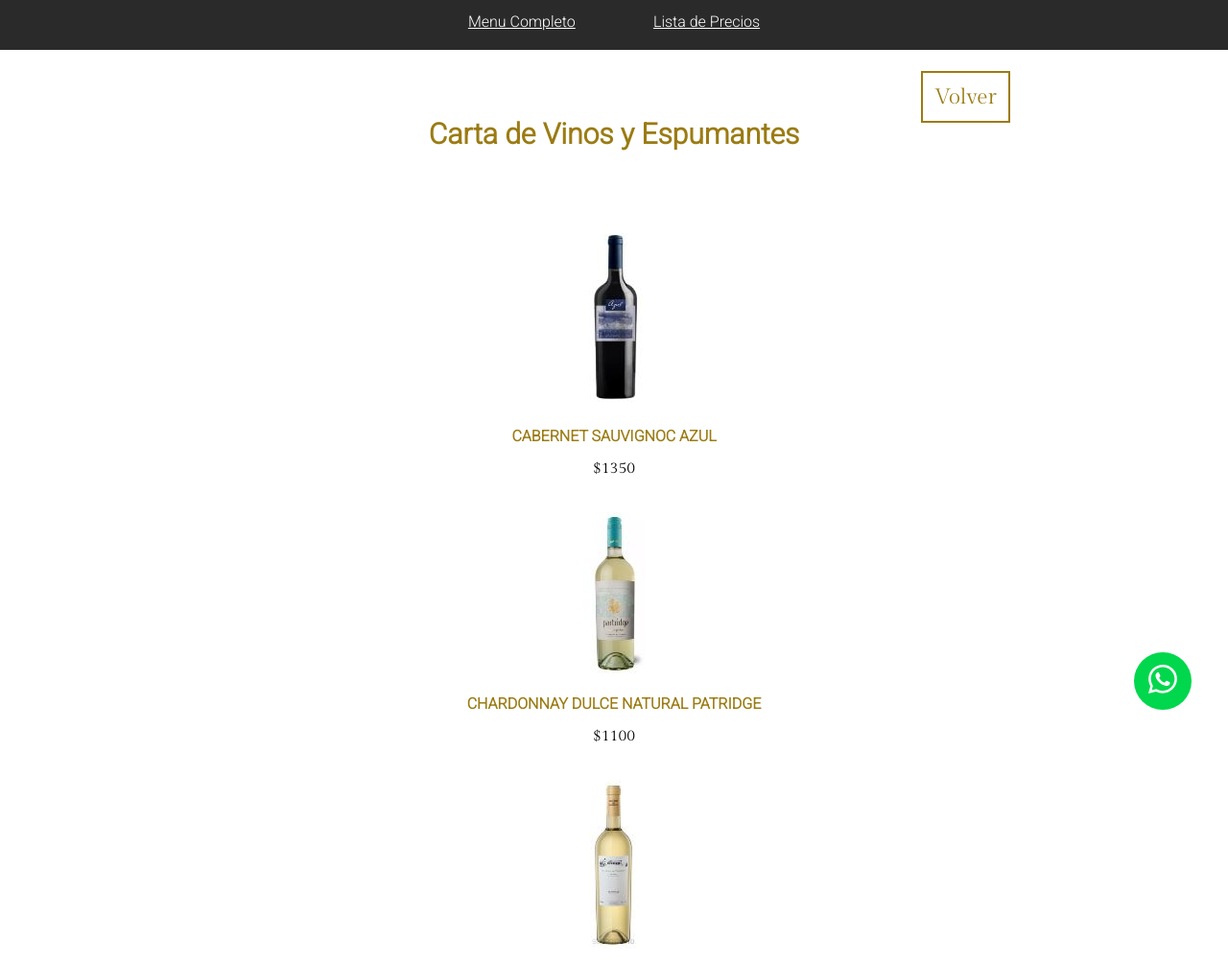
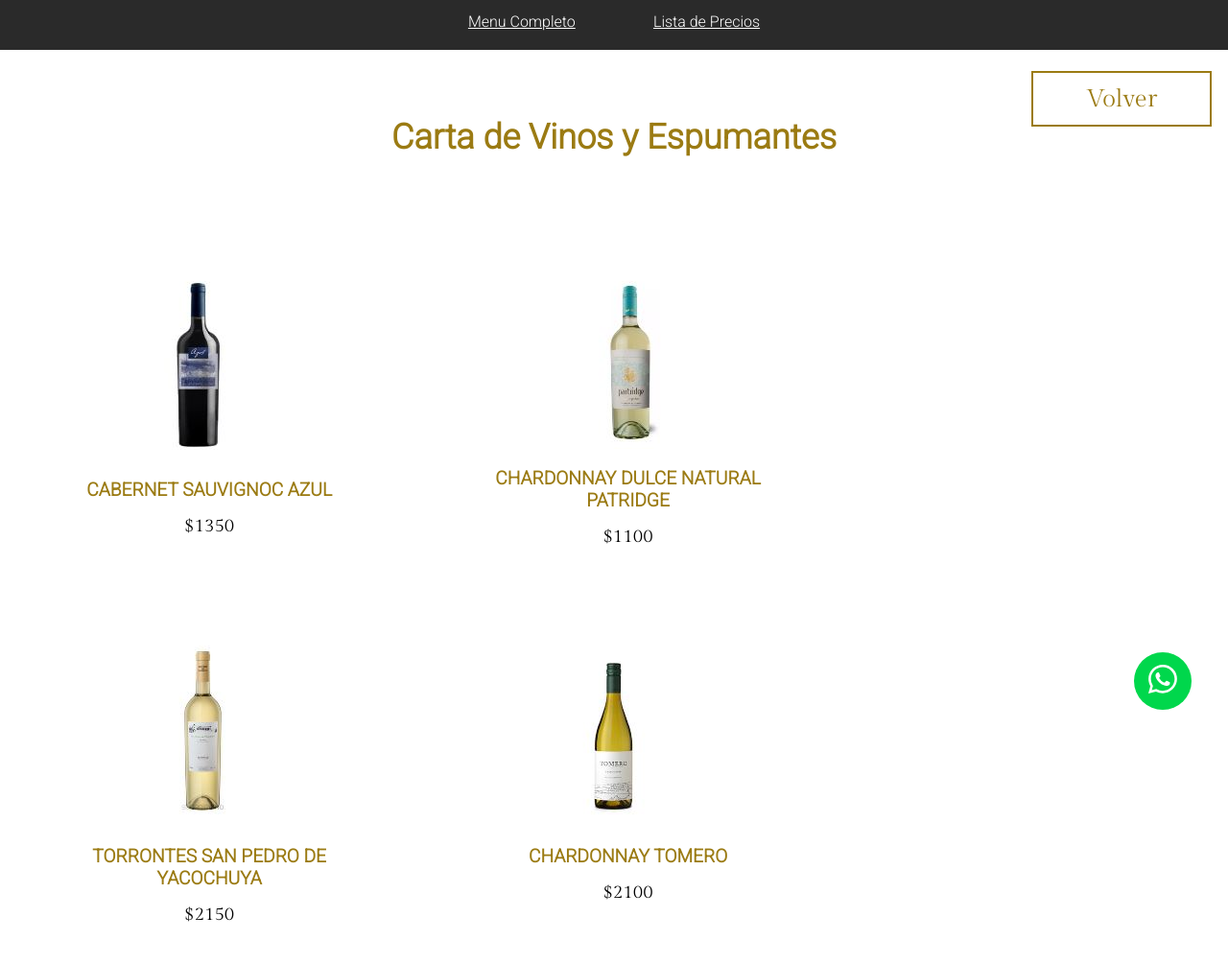
Before and after one commit to renzoposobon/modeloRestorant, a plain HTML site: page pages/vinos.html in a window 1280 px wide. Shown: the top 1005 px of the page at 96% size. Drawn offline with Linux system fonts and the light colour scheme.

Commit message:
version desktop vinos

```diff
--- a/js/vinos.js
+++ b/js/vinos.js
@@ -33,6 +33,7 @@
 
 for (const i of arrVinos) {
     let divVino = document.createElement("div");
+    divVino.classList = ("vinos")
     divVino.innerHTML = `
     <img src="../src/vinos/${i.src}"></img>
     <h3 class="titulo-vinos">${i.nombre.toUpperCase().split("-").join(" ")}</h3>
--- a/pages/vinos.html
+++ b/pages/vinos.html
@@ -6,6 +6,7 @@
     <meta name="viewport" content="width=device-width, initial-scale=1.0">
     <title>Carta de vinos y espumantes</title>
     <link rel="stylesheet" href="../style/index.css">
+    <link rel="shortcut icon" href="../src/logo-fondo-transparente.png" type="image/x-icon">
 </head>
 <body>
     <header class="cabeza">
@@ -24,7 +25,7 @@
     </div>
     <div class="boton-volver" id="volver">Volver</div>
     <h2>Carta de Vinos y Espumantes</h2>
-    <main id="central-vinos">
+    <main id="central-vinos" class="seccionVinos">
     </main>
     <footer class="pie">
         <img src="../src/logo-fondo-negro.png" alt="">
--- a/style/index.css
+++ b/style/index.css
@@ -316,6 +316,10 @@
         color: white !important;
     }
 
+    .promociones {
+        cursor: pointer;
+    }
+
     .promociones img {
         width: 50%;
         height: 300px;
@@ -407,32 +411,38 @@
         color: rgb(155, 123, 19);
         font-family: "Gilda Display", sans-serif;
         display: inline-block;
-        font-size: 1.4em;
-        padding: 12px;
+        font-size: 1.6em;
+        padding: 12px 22px;
         border: 2px rgb(155, 123, 19) solid;
-        left: 75%;
+        left: 84%;
         top: 8%;
         position: fixed;
         margin-top: 10px;
+        width: 140px;
+        text-align: center;
+    }
+
+    .boton-volver:hover {
+        background-color: rgb(155, 123, 19);
+        color: white;
+        cursor: pointer;
+    }
+
+    .vinos {
+        margin: 2.7em;
+        width: 350px;
     }
 
     h2 {
-        font-size: 30px;
+        font-size: 36px;
         color: rgb(155, 123, 19);
         font-family: Roboto, sans-serif;
         text-align: center;
         margin: 70px 0;
     }
 
-    #central-vinos div {
-        display: flex;
-        align-items: center;
-        flex-direction: column;
-        margin-bottom: 20px;
-    }
-
     .titulo-vinos {
-        font-size: 16px;
+        font-size: 19.2px;
         color: rgb(155, 123, 19);
         font-family: Roboto, sans-serif;
         text-align: center;
@@ -440,9 +450,11 @@
     }
 
     .precio-vinos {
-        font-size: 16px;
+        font-size: 19px;
         color: black;
         font-family: "Gilda Display", sans-serif;
         text-align: center;
     }
+
+
 }
```
